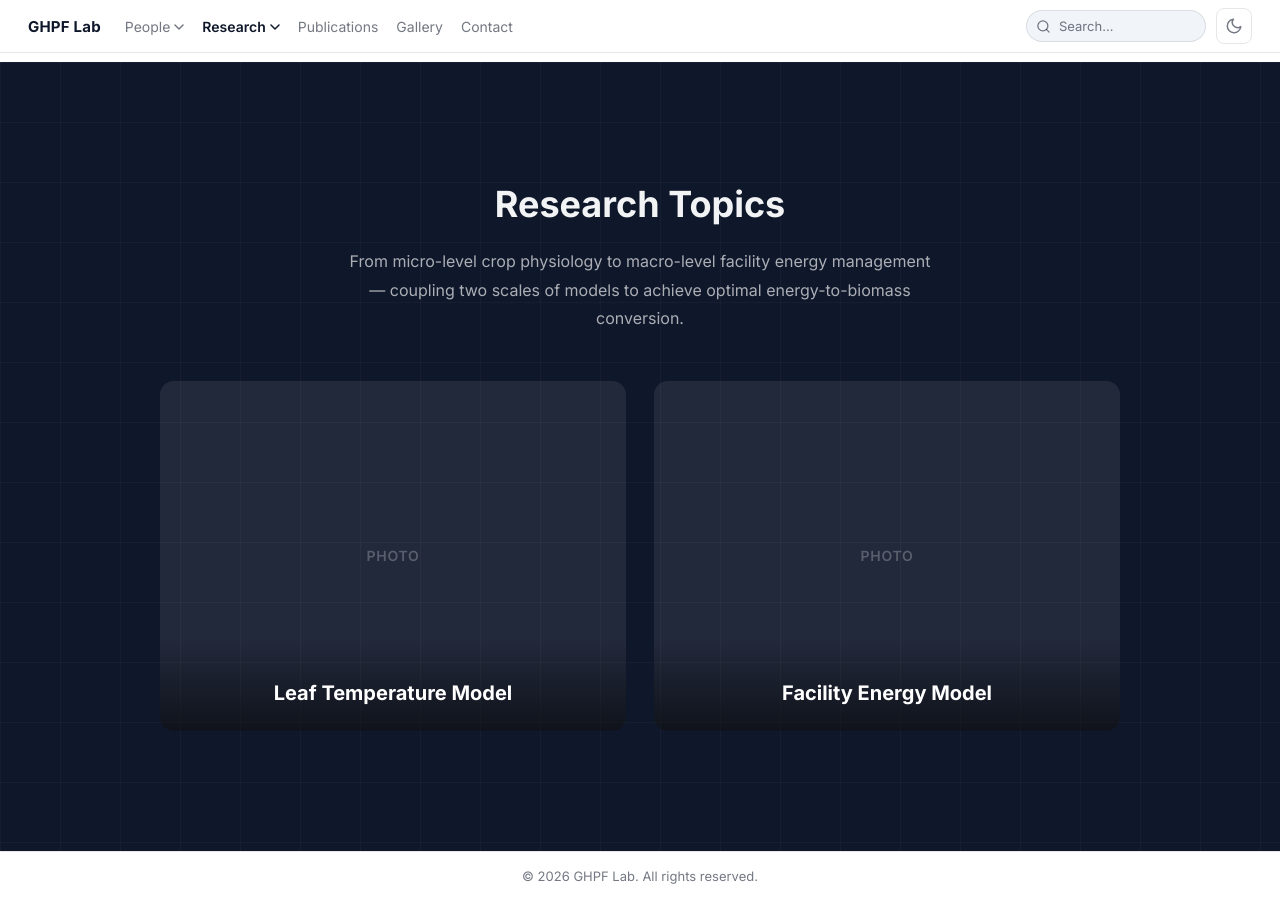
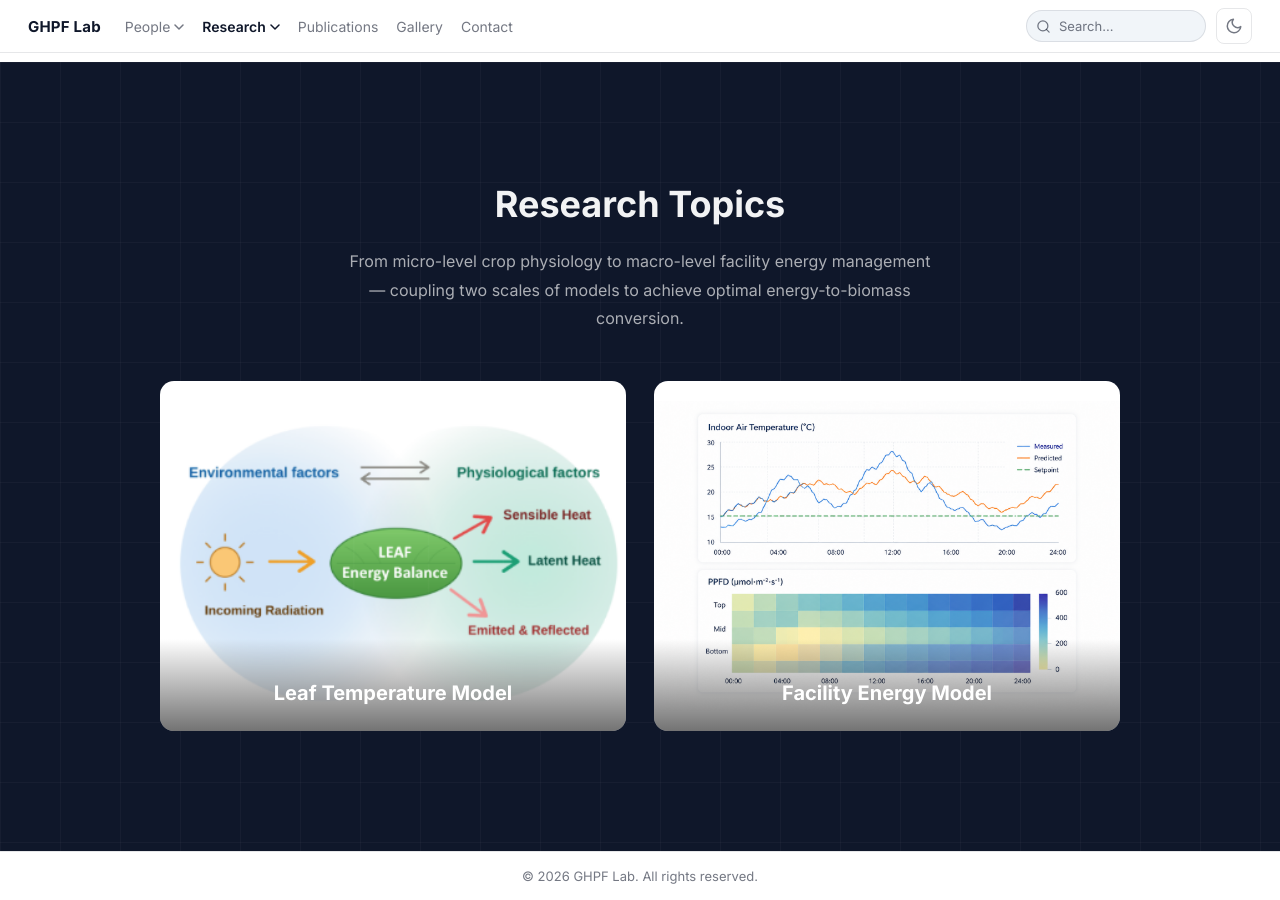
Before and after one commit to snughpf-alt/ghpf-lab-web-final-2, a Jekyll site: the page built from research/energy-food-nexus.md, in a window 1280 px wide and 900 px high, scrolled down 1147 px. Built offline with Jekyll 4.4.1, drawn with Linux system fonts in a browser that asks for light colours.

Commit message:
Place uploaded diagrams on the energy-food-nexus page
- Overview visual: swap energy-nexus.png for the new greenhouse
  cross-section overview (energy-nexus-overview.png)
- Research Topics cards: drop the placeholder boxes and use
  - leaf-temp-model.png on Leaf Temperature Model
  - facility-energy.png on Facility Energy Model
- Tidy filenames: drop the space in "facility energy.png"; transliterate
  the Korean leaf-temperature filename
- Drop the now-unused energy-nexus.png

Card images use object-fit:contain on a white background so the
diagrams sit on a clean canvas rather than getting cropped.

https://claude.ai/code/session_01AC1F4b7HxCDaoN7Xuq9VXj

```diff
--- a/research/energy-food-nexus.md
+++ b/research/energy-food-nexus.md
@@ -74,7 +74,7 @@ title: Energy-Food Nexus & System Optimization
     </div>
   </div>
   <div class="rd-overview-split__visual" style="background:transparent;padding:24px">
-    <img src="{{ '/assets/img/research/energy-nexus.png' | relative_url }}" alt="Energy-Food Nexus system diagram" style="border-radius:12px;width:100%;display:block;" loading="lazy">
+    <img src="{{ '/assets/img/research/energy-nexus-overview.png' | relative_url }}" alt="Greenhouse energy-food nexus diagram showing radiative, convective and latent flows" style="border-radius:12px;width:100%;display:block;" loading="lazy">
   </div>
 </section>
 
@@ -86,13 +86,13 @@ title: Energy-Food Nexus & System Optimization
 
     <div class="rd-topics-grid rd-topics-grid--2col">
       <div class="rd-topics-grid__card">
-        <div class="rd-topics-grid__placeholder-img"><span>Photo</span></div>
+        <img src="{{ '/assets/img/research/leaf-temp-model.png' | relative_url }}" alt="Leaf energy balance diagram with environmental and physiological factors" style="object-fit:contain;background:#fff">
         <h3>Leaf Temperature Model</h3>
         <p class="rd-topics-grid__desc">Energy balance models that simulate heat exchange between crop and microclimate to diagnose plant stress and predict photosynthesis</p>
       </div>
 
       <div class="rd-topics-grid__card">
-        <div class="rd-topics-grid__placeholder-img"><span>Photo</span></div>
+        <img src="{{ '/assets/img/research/facility-energy.png' | relative_url }}" alt="Indoor air temperature time series and PPFD heatmap by canopy position" style="object-fit:contain;background:#fff">
         <h3>Facility Energy Model</h3>
         <p class="rd-topics-grid__desc">Integrated energy models that track where and how much energy is consumed, enabling optimal operation with minimal energy input</p>
       </div>
```
Also changed, not shown: assets/img/research/energy-nexus-overview.png (renamed from assets/img/research/overview.png), assets/img/research/energy-nexus.png (deleted), assets/img/research/facility-energy.png (renamed from assets/img/research/facility energy.png), assets/img/research/leaf-temp-model.png (renamed from assets/img/research/엽온모델.png).
